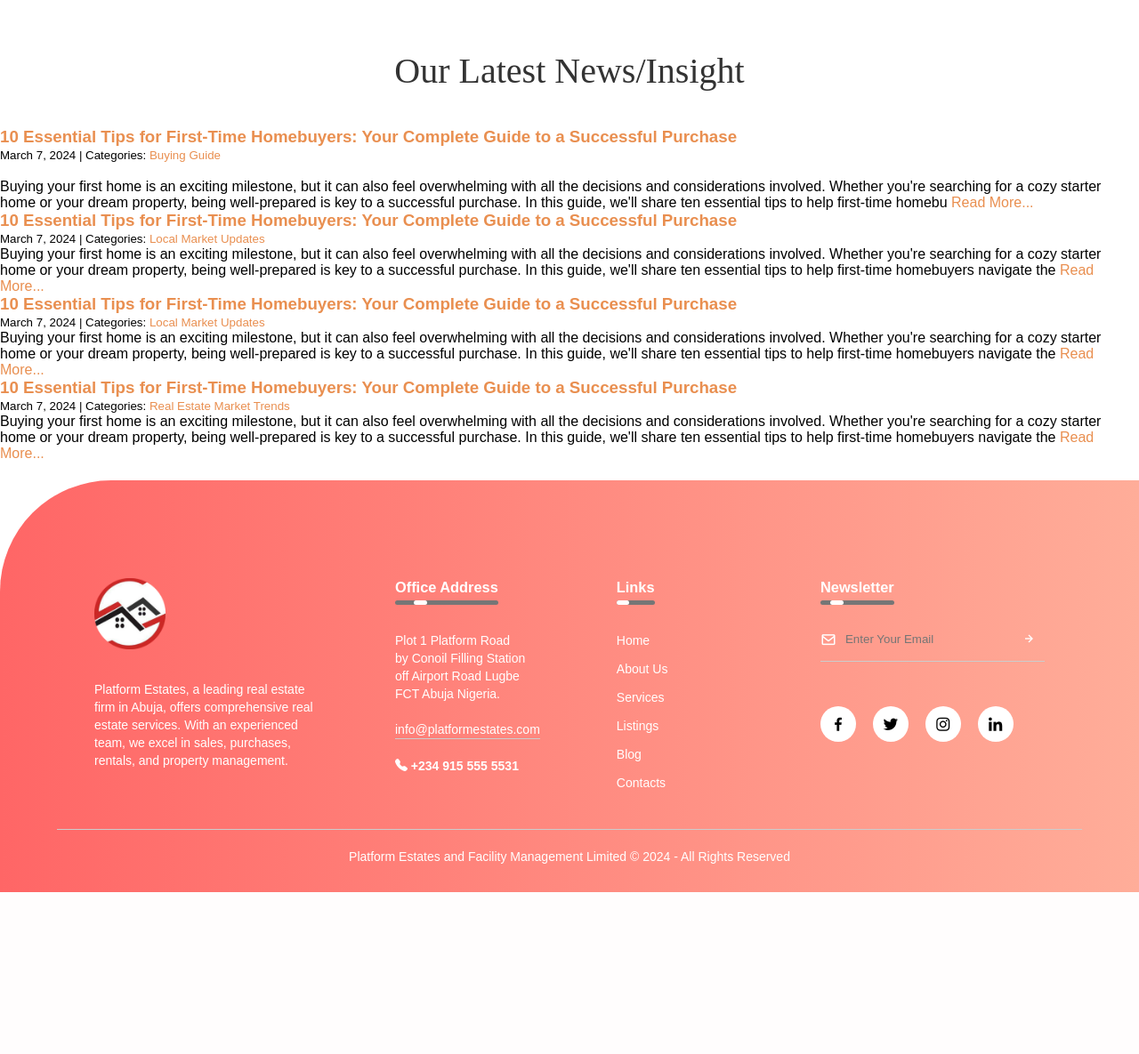
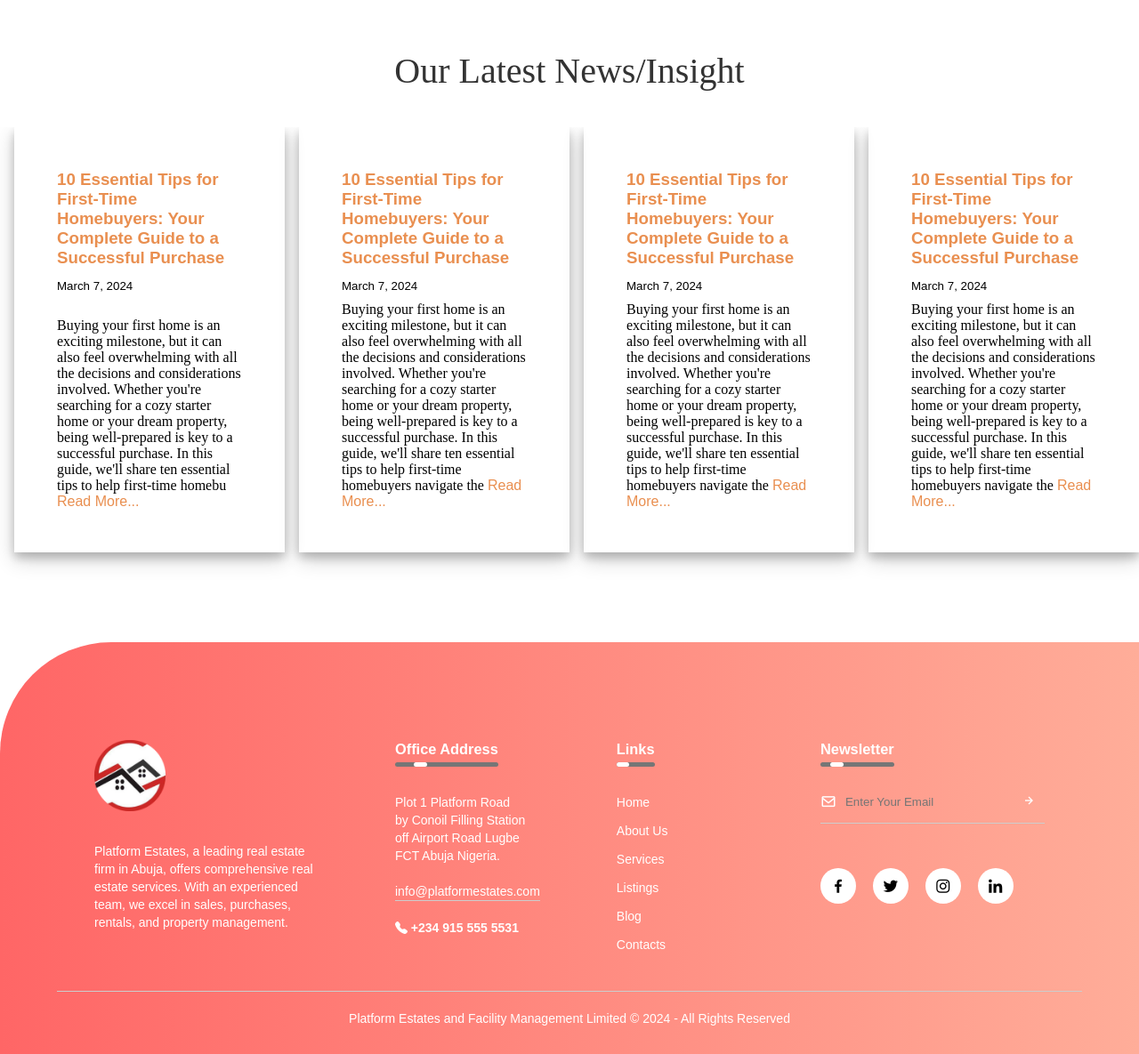
Before and after one commit to Stephen842/real-_estate_web, a Django app: page /about/ in a window 1280 px wide. Shown: the part 3000-4185 px from the top of the page at 89% size. Before the commit the page ends 4003 px from the top, so only its background shows below. Run offline with Django 5.2, Linux system fonts and the light colour scheme; data comes from the database, SQL or seed files in the repository.

Commit message:
almost done integrating the blog to the home and about page, just finish on the styling of the component mentioned earlier

```diff
--- a/Real_estate/Real_estate_project/estates/static/home.css
+++ b/Real_estate/Real_estate_project/estates/static/home.css
@@ -423,10 +423,16 @@ div.testimony .text1{
 
 }
 
+div.blog_container{
+  display: flex;
+  flex-wrap: nowrap;
+  overflow-x: auto;
+}
 div.blog{
   position: relative;
   width: 100%;
   margin-top: 3.5em;
+  flex: 0 0 auto;
 }
 div.blog h2{
   margin-top: 1em;
--- a/Real_estate/Real_estate_project/estates/templates/pages/about.html
+++ b/Real_estate/Real_estate_project/estates/templates/pages/about.html
@@ -123,15 +123,13 @@
 
         <div class = 'blog'>
             <h2> Our Latest News/Insight </h2>
+            <div class = 'blog_container'>
             {% block posts %}
                 {% for post in posts %}
-                <div class = ''>
+                <div class = 'blog_post'>
                     <h3><a href = '{% url 'blog_detail' post.pk %}'>{{ post.title }}</a></h3>
                     <div class = 'small'><small>
-                        {{ post.date_created.date }} | Categories:
-                        {% for category in post.categories.all %}
-                            <a href = '{% url 'blog_category' category.name %}'> {{ category.name }}</a>
-                        {% endfor %}
+                        {{ post.date_created.date }}
                     </small></div>
                     <div class = 'blog_content'>
                         <p> {{ post.body | slice:'350' | safe }} <a href = '{% url 'blog_detail' post.pk %}'> Read More... </a></p>
@@ -139,6 +137,7 @@
                 </div>
                 {% endfor%}
             {% endblock posts%}
+            </div>
         </div>
 
     <footer>
--- a/Real_estate/Real_estate_project/estates/templates/pages/home.html
+++ b/Real_estate/Real_estate_project/estates/templates/pages/home.html
@@ -317,6 +317,7 @@
 
         <div class = 'blog'>
             <h2> Our Latest News/Insight </h2>
+            <div class = 'blog_container'>
             {% block posts %}
                 {% for post in posts %}
                 <div class = 'blog_post'>
@@ -330,6 +331,7 @@
                 </div>
                 {% endfor%}
             {% endblock posts%}
+            </div>
         </div>
 
 
```
